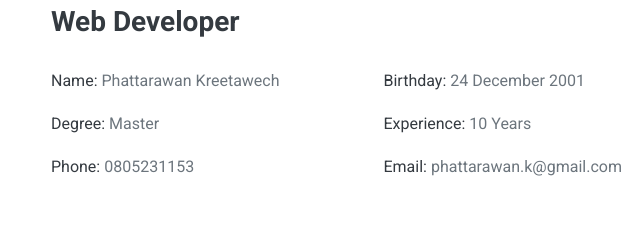
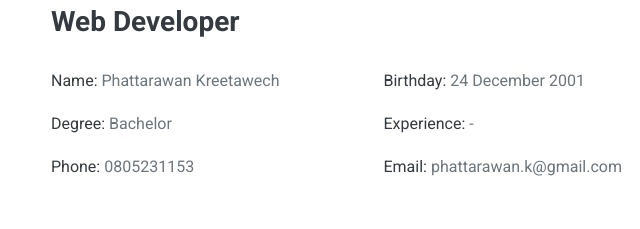
Before and after one commit to phattarawan24/phattarawan-portfolio, a plain HTML site: page index.html in a window 1280 px wide. Shown: the part 1091-1320 px from the top of the page, 34-674 px from the left. Drawn offline with nearby package versions, Linux system fonts and the light colour scheme; no server answers.

Commit message:
firt commit

```diff
--- a/index.html
+++ b/index.html
@@ -108,10 +108,10 @@
                             <h6 class="birthday">Birthday: <span class="text-secondary">24 December 2001</span></h6>
                         </div>
                         <div class="col-sm-6 py-2">
-                            <h6>Degree: <span class="text-secondary">Master</span></h6>
+                            <h6>Degree: <span class="text-secondary">Bachelor</span></h6>
                         </div>
                         <div class="col-sm-6 py-2">
-                            <h6>Experience: <span class="text-secondary">10 Years</span></h6>
+                            <h6>Experience: <span class="text-secondary">-</span></h6>
                         </div>
                         <div class="col-sm-6 py-2">
                             <h6 class="phone">Phone: <span class="text-secondary">0805231153</span></h6>
```
